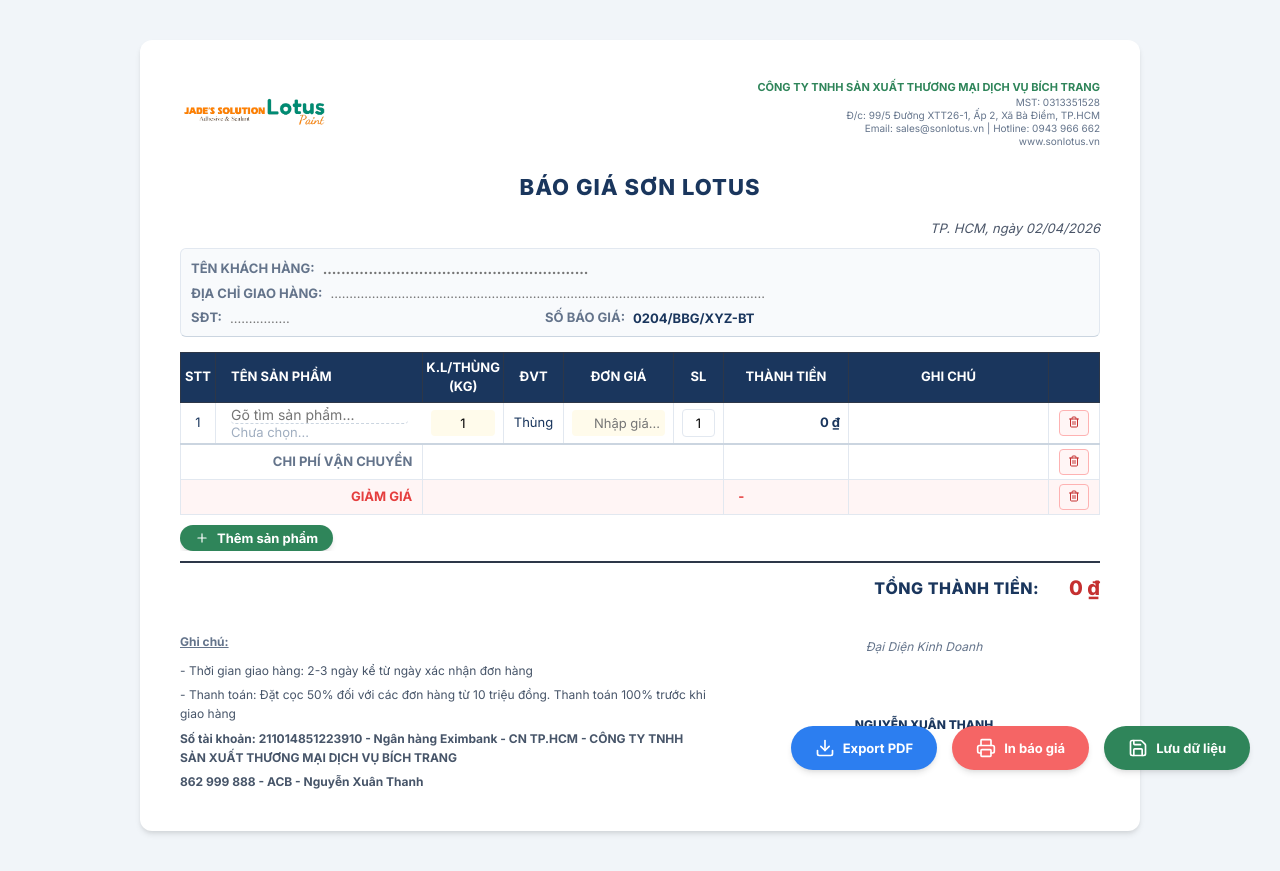
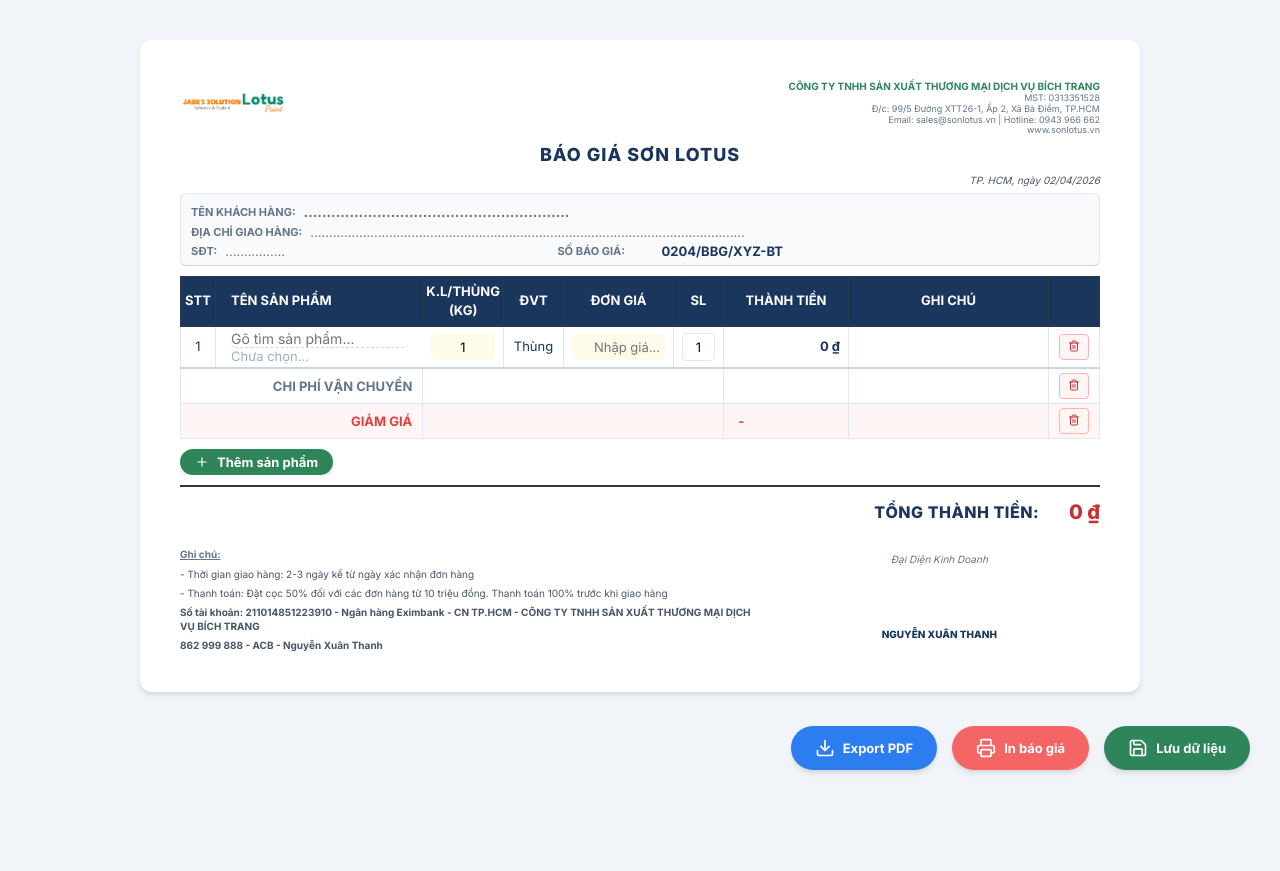
Before and after one commit to aicathanh/app-bao-gia-son, a React (Vite) app: page / in a window 1280 px wide. After the commit the page ends 800 px from the top, so only its background shows below. Built offline with nearby package versions, Linux system fonts and the light colour scheme.

Commit message:
UI: Compact header and customer sections for better PDF layout

```diff
--- a/src/App.jsx
+++ b/src/App.jsx
@@ -156,21 +156,21 @@
         <div className="container">
             <div id="quotation-container" className="app-container">
                 {/* Header Section - Logo & Company Info */}
-                <div className="header" style={{display: 'flex', justifyContent: 'space-between', alignItems: 'flex-start', marginBottom: '5px'}}>
+                <div className="header" style={{display: 'flex', justifyContent: 'space-between', alignItems: 'center', marginBottom: '5px'}}>
                     <div className="logo-container">
                         <img
                             src={logoSrc}
                             alt="Logo"
                             style={{
-                                height: '70px',
+                                height: '50px',
                                 width: 'auto',
                                 objectFit: 'contain',
-                                mixBlendMode: 'multiply' // Makes white background transparent
+                                mixBlendMode: 'multiply'
                             }}
                         />
                     </div>
-                    <div className="company-info" style={{textAlign: 'right', fontSize: '10px'}}>
-                        <div className="company-name" style={{fontWeight: 'bold', color: '#2F855A', fontSize: '11px'}}>CÔNG TY TNHH SẢN XUẤT THƯƠNG MẠI DỊCH VỤ BÍCH TRANG</div>
+                    <div className="company-info" style={{textAlign: 'right', fontSize: '9px', lineHeight: '1.2'}}>
+                        <div className="company-name" style={{fontWeight: 'bold', color: '#2F855A', fontSize: '10px', marginBottom: '1px'}}>CÔNG TY TNHH SẢN XUẤT THƯƠNG MẠI DỊCH VỤ BÍCH TRANG</div>
                         <div>MST: 0313351528</div>
                         <div>Đ/c: 99/5 Đường XTT26-1, Ấp 2, Xã Bà Điểm, TP.HCM</div>
                         <div>Email: sales@sonlotus.vn | Hotline: 0943 966 662</div>
@@ -178,17 +178,19 @@
                     </div>
                 </div>
 
-                <div className="quotation-title" style={{fontSize: '22px', fontWeight: '900', textAlign: 'center', margin: '15px 0', color: '#1A365D', letterSpacing: '1px'}}>
+                <div className="quotation-title" style={{fontSize: '18px', fontWeight: '900', textAlign: 'center', margin: '5px 0', color: '#1A365D', letterSpacing: '1px'}}>
                     BÁO GIÁ SƠN LOTUS
                 </div>
 
-                <div style={{textAlign: 'right', fontStyle: 'italic', marginBottom: '10px', color: '#4a5568'}}>
+                <div style={{textAlign: 'right', fontStyle: 'italic', marginBottom: '5px', color: '#4a5568', fontSize: '10px'}}>
                     TP. HCM, ngày {today}
                 </div>
 
+
                 {/* Customer Section - Sophisticated Layout */}
-                <div className="customer-section" style={{marginBottom: '15px', borderBottom: '1px solid #cbd5e0', paddingBottom: '8px'}}>
-                    <div style={{display: 'flex', flexDirection: 'column', gap: '5px'}}>
+                <div className="customer-section" style={{marginBottom: '10px', borderBottom: '1px solid #cbd5e0', paddingBottom: '5px', fontSize: '11px'}}>
+
+                        <div style={{display: 'flex', gap: '3px', flexDirection: 'column'}}>
                         <div style={{display: 'flex', gap: '8px', alignItems: 'flex-baseline'}}>
                             <span style={{fontWeight: '700', color: '#64748b', textTransform: 'uppercase', whiteSpace: 'nowrap'}}>Tên khách hàng:</span>
                             <input
@@ -225,12 +227,13 @@
                                 <input
                                     type="text"
                                     value={customer.quoteId}
-                                    style={{border: 'none', background: 'transparent', fontWeight: 'bold', color: '#1A365D', width: '150px', padding: 0}}
+                                    style={{border: 'none', background: 'transparent', fontWeight: 'bold', color: '#1A365D', width: '150px', padding: 0, textAlign: 'right'}}
                                     onChange={(e) => setCustomer({...customer, quoteId: e.target.value})}
                                 />
                             </div>
                         </div>
                     </div>
+
                 </div>
 
                 {/* Table Section - Principal Area */}
@@ -445,19 +448,20 @@
                 </div>
 
                 {/* Footer Notes - Formal Styling */}
-                <div className="footer-section" style={{marginTop: '20px'}}>
-                    <div style={{display: 'grid', gridTemplateColumns: '1.5fr 1fr', gap: '40px'}}>
+                <div className="footer-section" style={{marginTop: '10px', fontSize: '10px'}}>
+                    <div style={{display: 'grid', gridTemplateColumns: '1.8fr 1fr', gap: '20px'}}>
                         <div>
                             <p style={{fontWeight: 'bold', textDecoration: 'underline'}}>Ghi chú:</p>
                             <div
                                 contentEditable
                                 className="editable-notes"
                                 style={{
-                                    marginTop: '10px',
+                                    marginTop: '5px',
                                     outline: 'none',
-                                    lineHeight: '1.6',
+                                    lineHeight: '1.4',
                                     color: '#475569'
                                 }}
+
                                 dangerouslySetInnerHTML={{ __html: `
                                     <div style="margin-bottom: 5px">- Thời gian giao hàng: 2-3 ngày kể từ ngày xác nhận đơn hàng</div>
                                     <div style="margin-bottom: 5px">- Thanh toán: Đặt cọc 50% đối với các đơn hàng từ 10 triệu đồng. Thanh toán 100% trước khi giao hàng</div>
```
